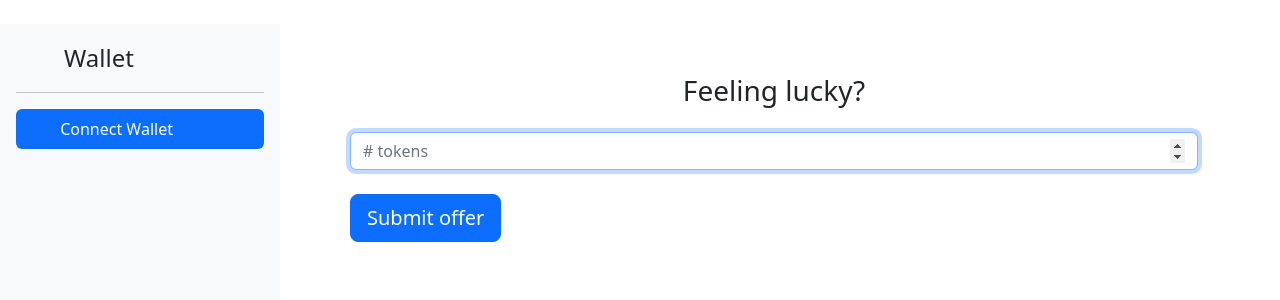
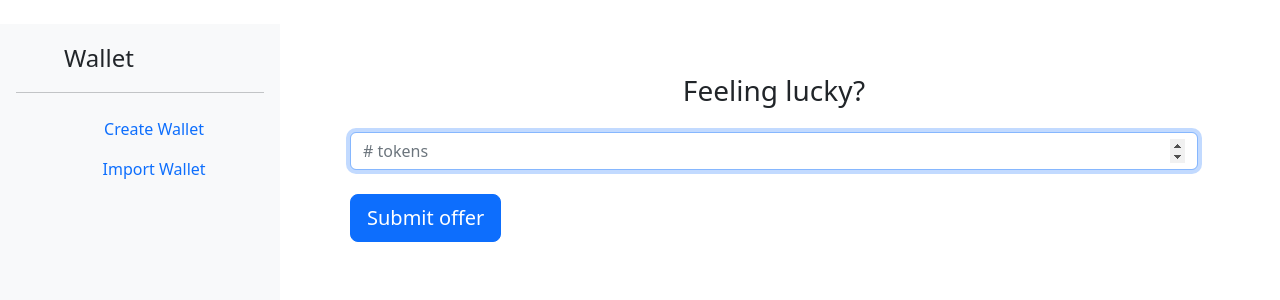
Before and after one commit to r-strawser/Project5-Group2-EncodeSolidityBootcamp, an Angular app in the folder frontend/: page / in a window 1280 px wide. Shown: the top 300 px of the page. Built offline with nearby package versions, Linux system fonts and the light colour scheme.

Commit message:
sidebar stuff

```diff
--- a/frontend/src/app/app.component.html
+++ b/frontend/src/app/app.component.html
@@ -8,11 +8,20 @@
     <hr>
     <ul class="nav nav-pills flex-column mb-auto">
         <li *ngIf="!wallet" class="nav-item">
-            <a href="#" class="nav-link active" aria-current="page">
+            <a (click)="createWallet()" href="#" class="nav-link btn btn-info" aria-current="page">
                 <svg class="bi me-2" width="16" height="16">
                     <use xlink:href="#home"></use>
                 </svg>
-                Connect Wallet
+                Create Wallet
+            </a>
+        </li>
+        <li *ngIf="!wallet" class="nav-item">
+            <a href="#" class="nav-link btn btn-success" aria-current="page" data-bs-toggle="modal"
+                data-bs-target="#importWallet">
+                <svg class="bi me-2" width="16" height="16">
+                    <use xlink:href="#home"></use>
+                </svg>
+                Import Wallet
             </a>
         </li>
         <li *ngIf="wallet">
@@ -64,3 +73,37 @@
         <button class="btn btn-lg btn-primary btn-block" type="submit">Submit offer</button>
     </form>
 </div>
+
+<!--- IMPORT WALLET MODAL --->
+<div class="modal fade" id="importWallet" tabindex="-1" aria-labelledby="importWalletLabel" aria-hidden="true">
+    <div class="modal-dialog">
+        <div class="modal-content">
+            <div class="modal-header">
+                <h5 class="modal-title" id="importWalletLabel">Wallet Import</h5>
+                <button type="button" class="btn-close" data-bs-dismiss="modal" aria-label="Close"></button>
+            </div>
+            <div class="modal-body">(Make sure no thieves are looking)
+                <div class="input-group mt-4">
+                    <input #inputMnemonic type="text" class="form-control"
+                        placeholder="Enter your mnumonic seed phrase">
+                    <div class="input-group-append">
+                        <button class="btn btn-success" data-bs-dismiss="modal" type="button"
+                            (click)="importWallet(inputMnemonic.value, 'mnemonic')">Via Mnemonic</button>
+                    </div>
+                </div>
+                <div class="input-group mt-4">
+                    <input #inputPrivateKey type="text"
+                        value='73ca93ab7a1bd9a844c8efcff7141a54c423a333f83fd7e2d4bb28be22f6a7a8' class="form-control"
+                        placeholder="Enter your private key">
+                    <div class="input-group-append">
+                        <button class="btn btn-success" data-bs-dismiss="modal" type="button"
+                            (click)="importWallet(inputPrivateKey.value, 'privatekey')">Via Private Key</button>
+                    </div>
+                </div>
+            </div>
+            <div class="modal-footer">
+                <button type="button" class="btn btn-secondary" data-bs-dismiss="modal">Cancel</button>
+            </div>
+        </div>
+    </div>
+</div>
--- a/frontend/src/app/app.component.ts
+++ b/frontend/src/app/app.component.ts
@@ -14,5 +14,52 @@ export class requestTokensDTO {
     styleUrls: ['./app.component.scss']
 })
 export class AppComponent {
-    wallet: string | undefined;
+    wallet: ethers.Wallet | undefined;
+
+    provider: ethers.providers.Provider;
+
+    backendUrl: string | undefined;
+
+    ethBalance: number | string | undefined;
+
+    errorMsg: string | undefined;
+
+    constructor() {
+        // set the provider object
+        this.provider = ethers.getDefaultProvider('goerli');
+
+        this.backendUrl = "http://localhost:3000"
+    }
+
+
+    createWallet() {
+        this.wallet = ethers.Wallet.createRandom().connect(this.provider);
+    }
+
+
+    importWallet(secret: string, importMethod: string) {
+        if (importMethod == 'mnemonic') {
+            this.wallet = ethers.Wallet.fromMnemonic(secret ?? "").connect(this.provider);
+        } else {
+            this.wallet = new ethers.Wallet(secret ?? "").connect(this.provider);
+        }
+        if (this.wallet.address.length == 42) {
+            this.updateValues();
+        } else {
+            this.errorMsg = 'Could not import wallet, invalid mnumonic or private key';
+            console.log(this.errorMsg);
+            alert(this.errorMsg);
+        }
+    }
+
+
+    async updateValues() {
+        [this.ethBalance] = [
+            'loading...'
+        ];
+
+        this.wallet?.getBalance().then((balance) => {
+            this.ethBalance = parseFloat(ethers.utils.formatEther(balance));
+        });
+    }
 }
```
